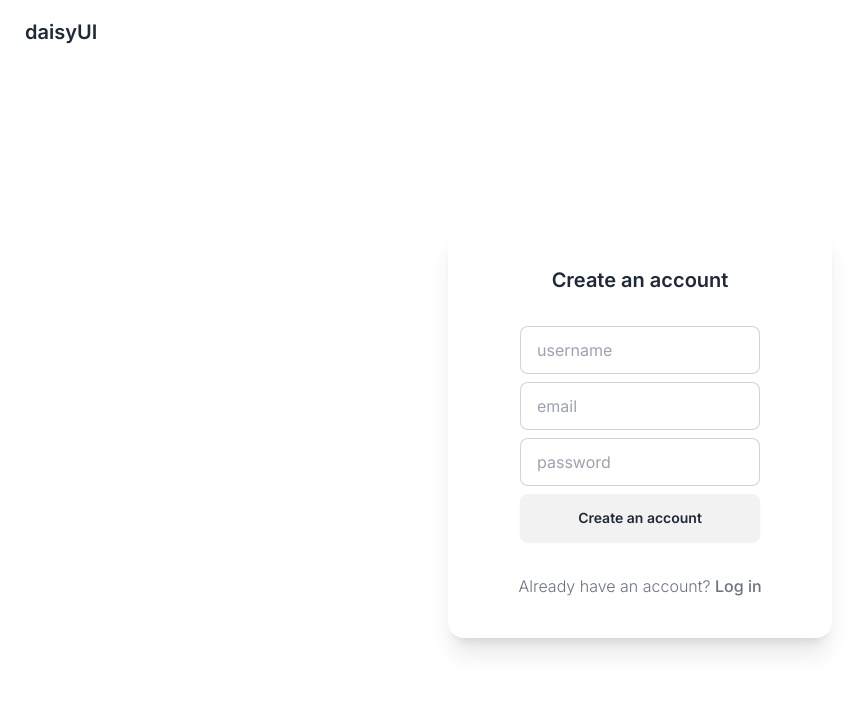
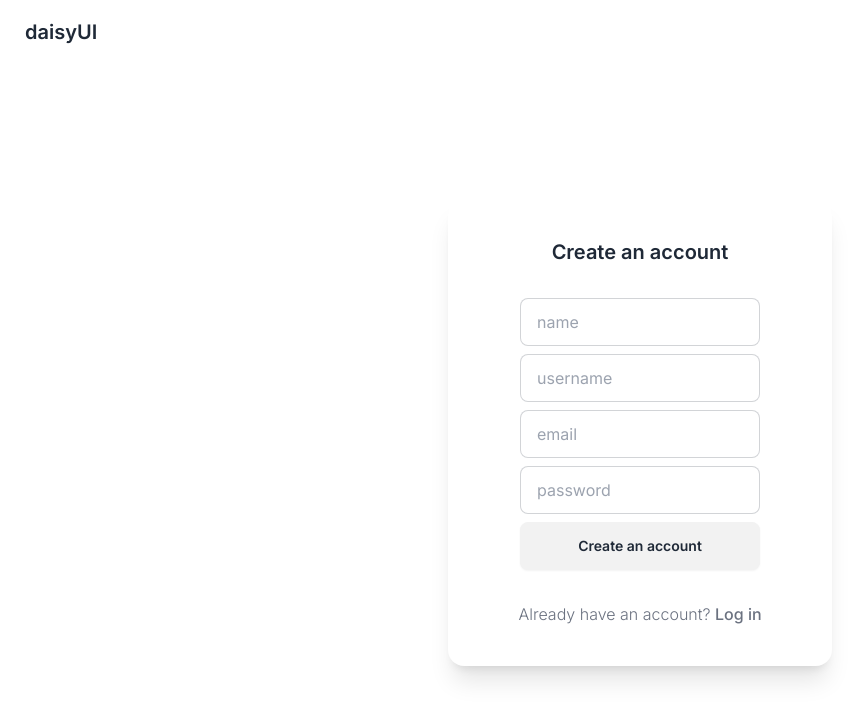
Before and after one commit to Sofialv05/e-commerce-app, a Next.js app in the folder client/: page /register in a window 1280 px wide. Shown: the top 720 px of the page, without its empty margins (0-868 px from the left). Built offline with nearby package versions, Linux system fonts and the light colour scheme.

Commit message:
feat: client components login and register

```diff
--- a/client/src/app/(auth)/login/page.tsx
+++ b/client/src/app/(auth)/login/page.tsx
@@ -1,22 +1,49 @@
+"use client";
+
 import Link from "next/link";
+import { ChangeEvent, FormEvent, useState } from "react";
 
 export default function Login() {
+  const [form, setForm] = useState({
+    email: "",
+    password: "",
+  });
+
+  const inputHandler = (event: ChangeEvent<HTMLInputElement>) => {
+    const { name, value } = event.target;
+
+    setForm({ ...form, [name]: value });
+  };
+
+  const submitHandler = (event: FormEvent<HTMLFormElement>) => {
+    event.preventDefault();
+    // fetch(apiurl,{method, body: JSON.stringify(form), headers: 'Content-Type': 'application/json'})
+    // .then((res)=> {
+    // res.json()})
+    // .then((data)=> {
+    // console.log(data)})
+  };
+
   return (
     <div>
       <div className=" card bg-base-100 w-96 h-auto p-10 shadow-xl justify-center items-center">
         <div className="card-title ">
           <h1>Login</h1>
         </div>
-        <form className="card-body justify-center">
+        <form className="card-body justify-center" onSubmit={submitHandler}>
           <input
             type="email"
+            value={form.email}
             placeholder="email"
             className="input input-bordered w-full max-w-xs"
+            onChange={inputHandler}
           />
           <input
             type="password"
+            value={form.password}
             placeholder="password"
             className="input input-bordered w-full max-w-xs"
+            onChange={inputHandler}
           />
           <Link href={"/"} type="submit" className="btn">
             Login
--- a/client/src/app/(auth)/register/page.tsx
+++ b/client/src/app/(auth)/register/page.tsx
@@ -1,27 +1,64 @@
+"use client";
 import Link from "next/link";
+import { ChangeEvent, FormEvent, useState } from "react";
 
 export default function Register() {
+  const [form, setForm] = useState({
+    name: "",
+    username: "",
+    email: "",
+    password: "",
+  });
+
+  const inputHandler = (event: ChangeEvent<HTMLInputElement>) => {
+    const { name, value } = event.target;
+
+    setForm({ ...form, [name]: value });
+  };
+
+  const submitHandler = (event: FormEvent<HTMLFormElement>) => {
+    event.preventDefault();
+    // fetch(apiurl,{method, body: JSON.stringify(form), headers: 'Content-Type': 'application/json'})
+    // .then((res)=> {
+    // res.json()})
+    // .then((data)=> {
+    // console.log(data)})
+  };
+
   return (
     <div>
       <div className=" card bg-base-100 w-96 h-auto p-10 shadow-xl justify-center items-center">
         <div className="card-title ">
           <h1>Create an account</h1>
         </div>
-        <form className="card-body justify-center">
+        <form className="card-body justify-center" onSubmit={submitHandler}>
           <input
             type="text"
+            value={form.name}
+            placeholder="name"
+            className="input input-bordered w-full max-w-xs"
+            onChange={inputHandler}
+          />
+          <input
+            type="text"
+            value={form.username}
             placeholder="username"
             className="input input-bordered w-full max-w-xs"
+            onChange={inputHandler}
           />
           <input
             type="email"
+            value={form.email}
             placeholder="email"
             className="input input-bordered w-full max-w-xs"
+            onChange={inputHandler}
           />
           <input
             type="password"
+            value={form.password}
             placeholder="password"
             className="input input-bordered w-full max-w-xs"
+            onChange={inputHandler}
           />
           <Link href={"/login"} type="submit" className="btn">
             Create an account
```
